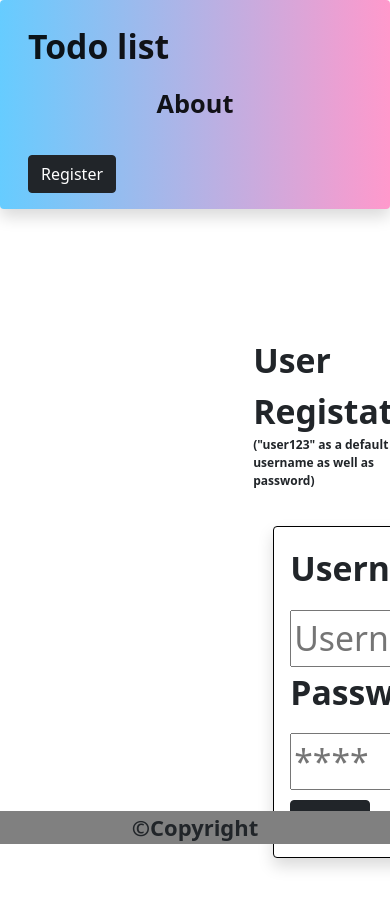
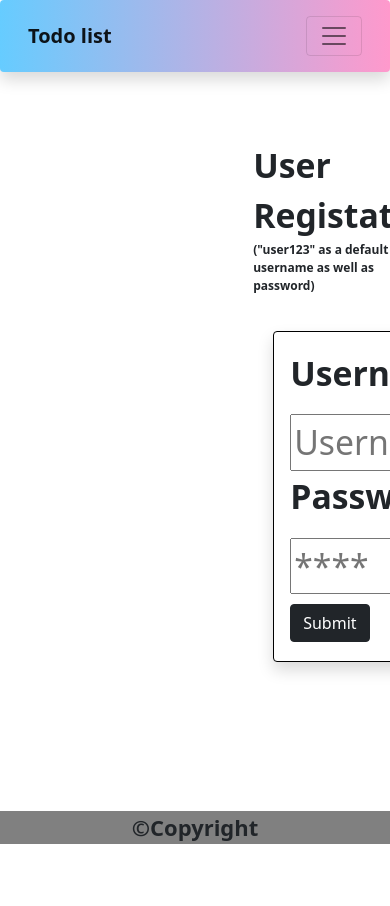
Before and after one commit to Akash-Tandale001/TodoList, a React (Create React App) app: page /login in a window 390 px wide. Shown: the top 906 px of the page. After the commit the page ends 844 px from the top, so only its background shows below. Built offline with nearby package versions, Linux system fonts and the light colour scheme.

Commit message:
added media screen style

```diff
--- a/public/index.html
+++ b/public/index.html
@@ -11,13 +11,14 @@
     />
     <link rel="apple-touch-icon" href="%PUBLIC_URL%/logo192.png" />
     <link rel="manifest" href="%PUBLIC_URL%/manifest.json" />
-    <!-- <link href="https://cdn.jsdelivr.net/npm/bootstrap@5.0.2/dist/css/bootstrap.min.css" rel="stylesheet" integrity="sha384-EVSTQN3/azprG1Anm3QDgpJLIm9Nao0Yz1ztcQTwFspd3yD65VohhpuuCOmLASjC" crossorigin="anonymous"> -->
-
     <title>Todo-List</title>
   </head>
   <body>
     <noscript>You need to enable JavaScript to run this app.</noscript>
     <div id="root"></div>
 
+    <script src="https://cdn.jsdelivr.net/npm/bootstrap@5.0.2/dist/js/bootstrap.bundle.min.js" integrity="sha384-MrcW6ZMFYlzcLA8Nl+NtUVF0sA7MsXsP1UyJoMp4YLEuNSfAP+JcXn/tWtIaxVXM" crossorigin="anonymous"></script>
+
+
   </body>
 </html>
--- a/src/components/Navbar.js
+++ b/src/components/Navbar.js
@@ -15,16 +15,12 @@ const Navbar = ({isLoggedIn , setIsLoggedIn}) => {
       <div className="container-fluid">
         <Link
           to="/"
-          className="navbar-brand"
-          style={{
-            fontSize: "4vh",
-            fontWeight: "bold",
-          }}
+          className="navbar-brand logo"
         >
           Todo list
         </Link>
-        {/* <button
-          className="navbar-toggler"
+        <button
+          className="navbar-toggler "
           type="button"
           data-bs-toggle="collapse"
           data-bs-target="#navbarTogglerDemo03"
@@ -32,19 +28,16 @@ const Navbar = ({isLoggedIn , setIsLoggedIn}) => {
           aria-expanded="false"
           aria-label="Toggle navigation"
         >
-          <span className="navbar-toggler-icon"> </span>
-        </button> */}
-        <div className="navbar-collapse" id="navbarTogglerDemo03">
+          <span className="navbar-toggler-icon btntoggler"> </span>
+        </button>
+        <div className="navbar-collapse collapse" id="navbarTogglerDemo03">
           <ul className="navbar-nav me-auto mb-2 mb-lg-0 text-center">
             <li >
               <Link
                 to="/about"
-                className="nav-link active"
+                className="nav-link active logo-content"
                 aria-current="page"
-                style={{
-                  fontSize: "3vh",
-                  fontWeight: "bold",
-                }}
+
               >
                 About
               </Link>
@@ -58,7 +51,7 @@ const Navbar = ({isLoggedIn , setIsLoggedIn}) => {
                 }}>Create TODO</Link>: <p></p>}
             </li>
           </ul>
-          {!isLoggedIn ? <button className=" d-flex btn btn-dark text-center" onClick={() => navigate('./login', { replace: true })}> Register</button> : <button className=" d-flex btn btn-dark text-center" type="submit" onClick={handleOnLogout}>
+          {!isLoggedIn ? <button className=" d-flex btn btn-dark " onClick={() => navigate('./login', { replace: true })}> Register</button> : <button className=" d-flex btn btn-dark" type="submit" onClick={handleOnLogout}>
            Logout
           </button> }
 
--- a/src/components/TodoItem.js
+++ b/src/components/TodoItem.js
@@ -15,12 +15,12 @@ const TodoItem = ({ name, done, id }) => {
     <div className="item ">
       <div className="form-check item-content">
         <input
-          className="form-check-input"
+          className="form-check-input checkbox-done"
           type="checkbox"
           value=""
           onClick={handlecheck}
         />
-        <label className="form-check-label" >
+        <label className="form-check-label task" >
           {!done ? <p>{name}</p> : <p><strike>{name}</strike></p>}
         </label>
       </div>
--- a/src/components/todoitemcss.css
+++ b/src/components/todoitemcss.css
@@ -1,14 +1,40 @@
 /*  */
 .item-content {
-    height: 6vh;
+    height: auto;
     width: 20vw;
   border: 1px solid black;
   margin: 12px;
   padding: 5px;
   border-radius: 15px;
   font-weight: bold;
+  font-size: 20px;
+  overflow:auto;
+  word-wrap: break-word;
 }
 .deletebtn {
   border-radius: 20px;
   width: 40px;
 }
+.checkbox-done{
+  margin-left: 10px;
+}
+.task{
+  overflow: hidden;
+  word-wrap: break-word;
+}
+
+
+@media screen and (max-width: 480px) {
+  .item-content {
+  height: 6vh;
+  width: 80vw;
+  border: 1px solid black;
+  margin: 12px;
+  padding: 5px;
+  border-radius: 15px;
+  font-weight: bold;
+  font-size: 20px;
+  text-align: center;
+  overflow-wrap: break-word;
+}
+}
--- a/src/pages/Todolist.js
+++ b/src/pages/Todolist.js
@@ -17,6 +17,8 @@ const Todolist = ({ isLoggedIn }) => {
         id: Date.now(),
       })
     );
+    setInput("");
+
   };
   const todoList = useSelector(selectTodoList);
 
@@ -37,11 +39,11 @@ const Todolist = ({ isLoggedIn }) => {
               value={input}
               onChange={(e) => setInput(e.target.value)}
             />
-            <button className="addbutton" onClick={addTodo}>
+            <button disabled={!{input}=="" ? false:true} className="addbutton" onClick={addTodo}>
               Add
             </button>
           </div>
-          <div className="container-fluid d-flex justify-content-center flex-wrap mt-4">
+          <div className="container-fluid d-flex justify-content-center flex-wrap  mt-4">
             {todoList.map((item) => {
               return (
                 <TodoItem
--- a/src/pages/style.css
+++ b/src/pages/style.css
@@ -36,6 +36,7 @@
     width: 40vw;
     height: 6vh;
     border-radius: 30px;
+    text-align: center;
 }
 .inputTodo:focus{
     outline: none;
@@ -63,3 +64,64 @@
     font-size: 12px;
 
 }
+
+.logo{
+    font-size: 4vh;
+    font-weight: bold;
+}
+.logo-content{
+    font-size: 3vh;
+    font-weight: bold;
+}
+
+
+    @media screen and (max-width: 480px) {
+        *{
+            scroll-behavior: smooth;
+
+        }
+        .logo{
+            font-size: 5vh;
+            font-weight: bold;
+        }
+        .btntoggler{
+            border: none;
+        }
+        .logo-content{
+            font-size: 2vh;
+            font-weight: bold;
+        }
+        .inputTodo{
+            margin-top: 10px;
+            width: 80vw;
+            height: 6vh;
+            border-radius: 30px;
+            text-align: center;
+        }
+
+        .hometitle{
+            display: flex;
+            justify-content: center;
+            margin-top: 10vh;
+            font-size: 3vh;
+            font-weight: bold;
+
+        }
+        .logintitle{
+            display: flex;
+            flex-direction: column;
+            justify-content: left;
+            margin-top: 8vh;
+            font-size: 4vh;
+            font-weight: bold;
+
+        }
+        .signupform{
+
+            width: 35vw;
+            margin: 20px;
+            padding: 10px;
+            border: 1px solid black;
+        }
+
+      }
```
